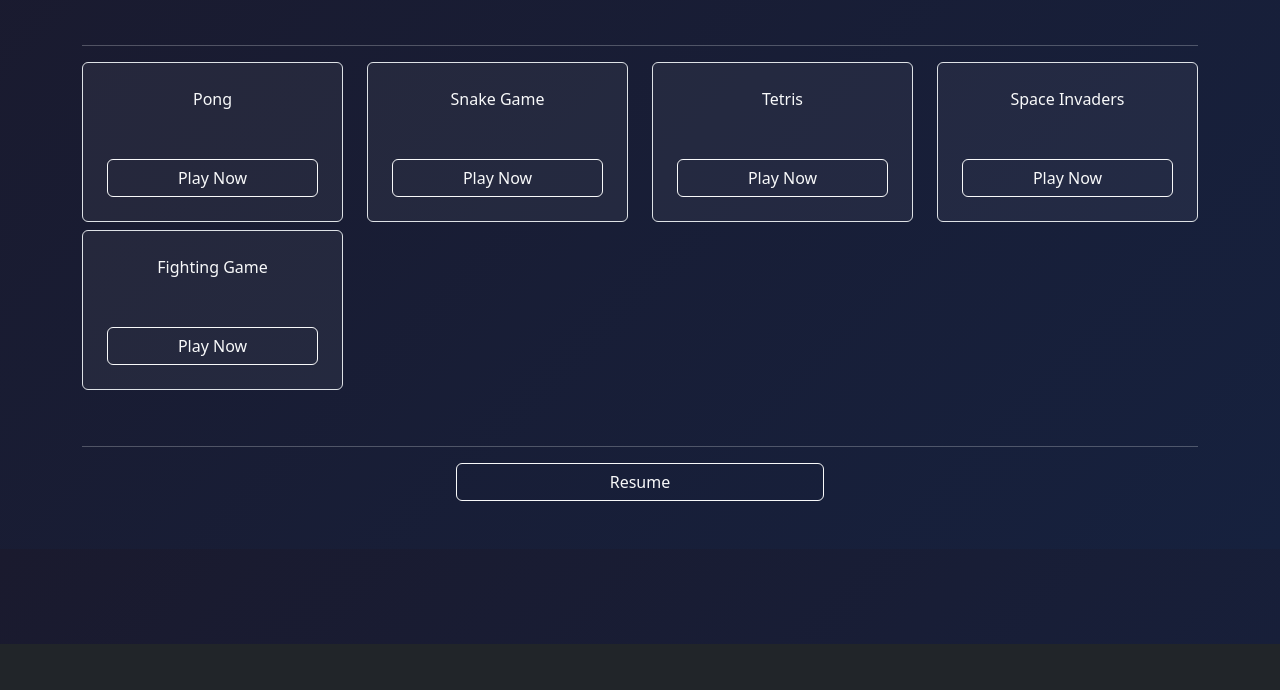
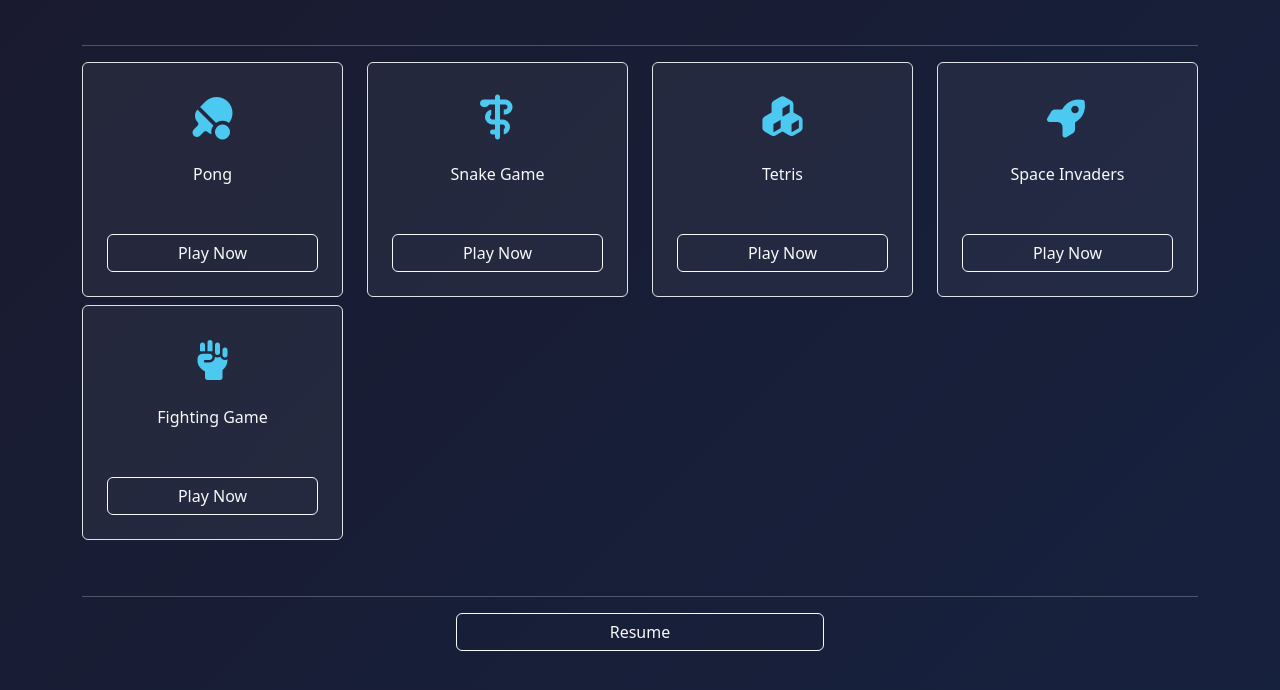
Before and after one commit to zhoudadudu/MyBlog, a plain HTML site: page index.html in a window 1280 px wide. Shown: the part 156-846 px from the top of the page. Before the commit the page ends 800 px from the top, so only its background shows below. Drawn offline with nearby package versions, Linux system fonts and the light colour scheme.

Commit message:
添加game icon

```diff
--- a/index.html
+++ b/index.html
@@ -8,6 +8,9 @@
     <link href="bootstrap.css" rel="stylesheet">
     <!-- 引入 Vue 3 -->
     <script src="https://unpkg.com/vue@3/dist/vue.global.js"></script>
+
+    <!-- 引入 Font Awesome 图标 -->
+    <link rel="stylesheet" href="https://cdnjs.cloudflare.com/ajax/libs/font-awesome/7.0.0/css/all.min.css">
 
     <style>
         body {
@@ -25,6 +28,12 @@
             transition: transform 0.3s ease, box-shadow 0.3s ease;
             background: rgba(255, 255, 255, 0.05);
             border-radius: 12px;
+        }
+
+        .game-icon {
+            font-size: 2.5rem;
+            margin-bottom: 15px;
+            color: #4cc9f0;
         }
     </style>
 </head>
@@ -44,6 +53,9 @@
 
                 <div class="game-card text-light mb-2 rounded d-flex flex-column p-4 border">
 
+                    <div class="game-icon">
+                        <i :class="game.icon"></i>
+                    </div>
                     <div class="mb-5">{{ game.name }}</div>
                     <a :href="game.link" class="btn btn-outline-light w-100">Play Now</a>
 
@@ -78,26 +90,31 @@
                         id: 1,
                         name: "Pong",
                         link: "pong/pong.html",
+                        icon: "fa-solid fa-table-tennis-paddle-ball",
                     },
                     {
                         id: 2,
                         name: "Snake Game",
                         link: "snake game/snake.html",
+                        icon: "fas fa-staff-snake",
                     },
                     {
                         id: 3,
                         name: "Tetris",
                         link: "Tetris/Tetris.html",
+                        icon: "fas fa-cubes",
                     },
                     {
                         id: 4,
                         name: "Space Invaders",
                         link: "space invaders/index.html",
+                        icon: "fas fa-rocket",
                     },
                     {
                         id: 5,
                         name: "Fighting Game",
                         link: "fighting-game/game.html",
+                        icon: "fas fa-fist-raised",
                     }
                 ];
 
```
